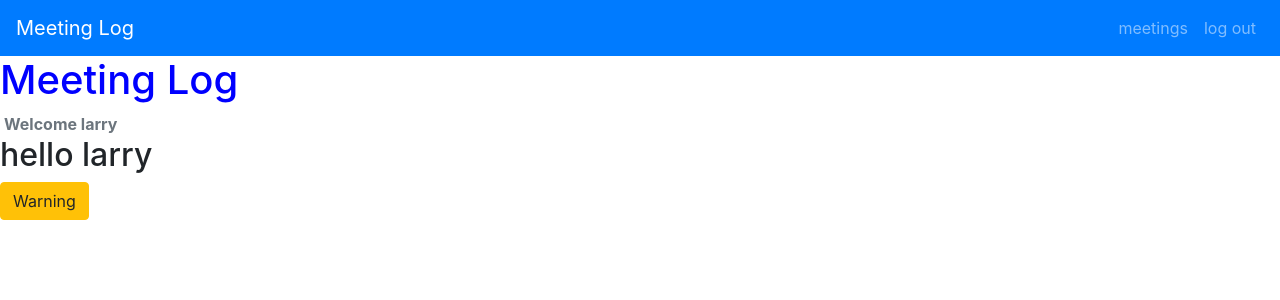
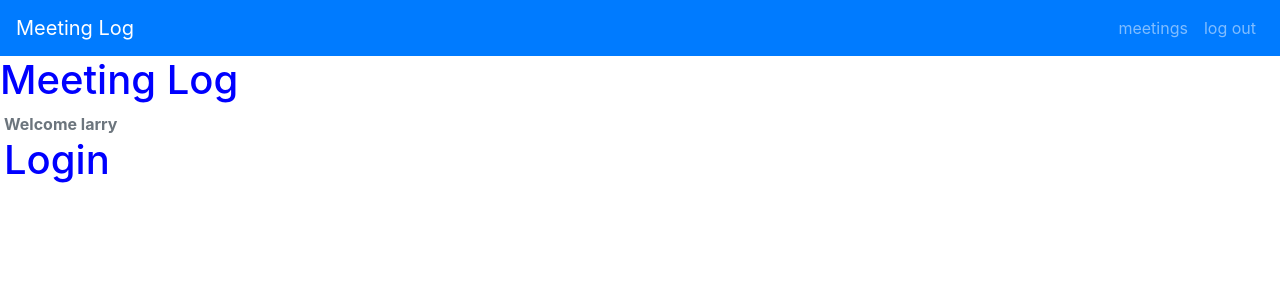
Before and after one commit to emilyedalton/firebaseMeeting, a React (Create React App) app in the folder client/: page /login in a window 1280 px wide. Shown: the top 300 px of the page. Built offline with nearby package versions, Linux system fonts and the light colour scheme.

Commit message:
some routing and more components

```diff
--- a/client/package.json
+++ b/client/package.json
@@ -6,6 +6,7 @@
     "bootstrap": "^4.3.1",
     "react": "^16.8.6",
     "react-dom": "^16.8.6",
+    "react-router-dom": "^5.0.0",
     "react-scripts": "2.1.8"
   },
   "scripts": {
--- a/client/src/App.js
+++ b/client/src/App.js
@@ -2,6 +2,8 @@ import React, { Component } from 'react';
 import Welcome from './components/Welcome'
 import Home from './components/Home'
 import Navigation from './components/Navigation';
+import Login from './components/Login/'
+import {BrowserRouter as Router, Route, Switch} from "react-router-dom";
 
 class App extends Component {
 constructor(){
@@ -18,8 +20,28 @@ constructor(){
         <Navigation user ={this.state.user} />
         <h1>Meeting Log</h1>
         {this.state.user &&<Welcome user ={this.state.user} />}
-        <Home user ={this.state.user} />
 
+<Router>
+<Switch>
+
+
+
+                {/* Routes to different components */}
+                <Route  exact path="/" render={() => <Home user={this.state.user} />} />
+                <Route path="/login" render={() => <Login user={this.state.user} />} />
+                {/* <Route path="/signup" render={() => <Signup />} /> */}
+                {/* <Route path="/search" render={() => <Search />} /> */}
+               />
+
+
+</Switch>
+
+
+
+
+
+
+  </Router>
       </div>
     );
   }
--- a/client/src/components/Home/index.js
+++ b/client/src/components/Home/index.js
@@ -6,10 +6,10 @@ render(){
     const {user} = this.props;
     return(
 <div>
-
+<h1>Home Component</h1>
     <h2>hello {user}</h2>
 
-    { user == null && (
+    {user == null && (
         <div>
     <button type="button" className="btn btn-success">Success</button>
     <button type="button" className="btn btn-danger">Danger</button>
--- /dev/null
+++ b/client/src/components/Login/index.js
@@ -0,0 +1,14 @@
+import React, {Component} from 'react';
+
+class Login extends Component{
+    render (){
+    return(
+
+
+        <div className="text-secondary font-weight-bold pl-1">
+        <h1>Login</h1>
+        </div>
+    )
+    }
+}
+export default Login;
```
Also changed, not shown: 1 other file (tests, documents, lock files or other folders).
